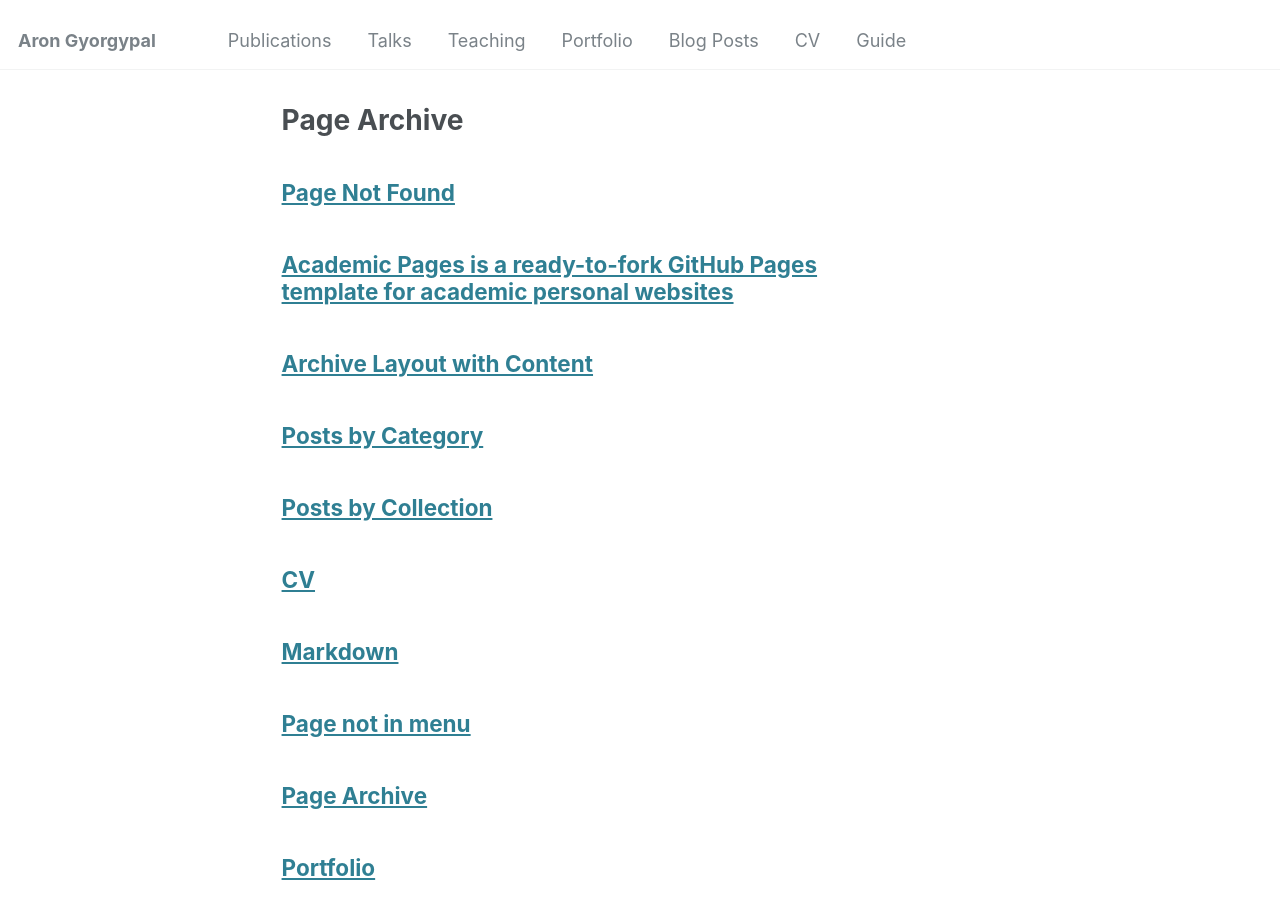
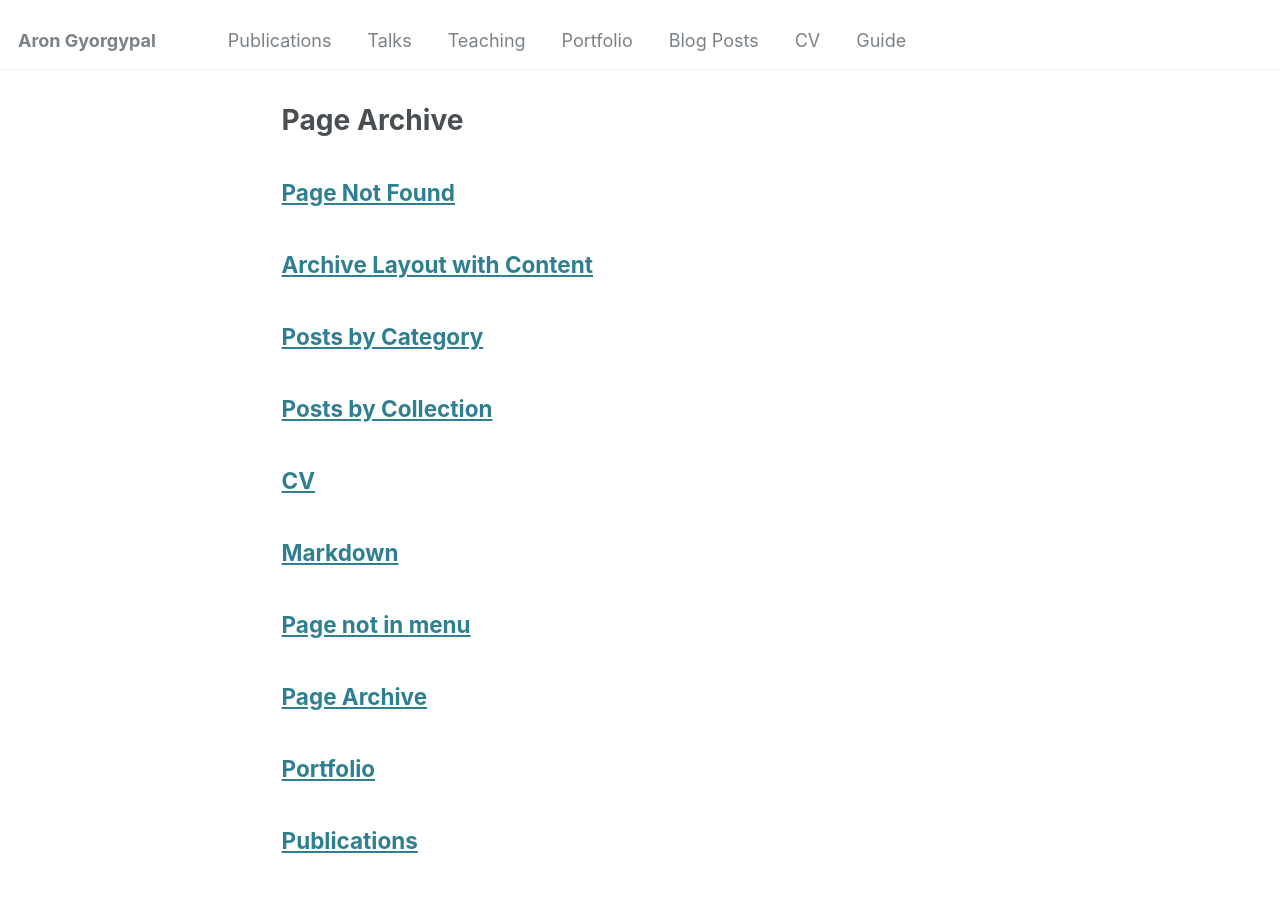
Before and after one commit to AGyorgypal/AGyorgypal.github.io, a Jekyll site: the page built from _pages/page-archive.html, in a window 1280 px wide and 900 px high. Built offline with Jekyll 4.4.1, drawn with Linux system fonts in a browser that asks for light colours.

Commit message:
Update about.md

```diff
--- a/_pages/about.md
+++ b/_pages/about.md
@@ -1,14 +1,3 @@
----
-permalink: /
-title: "Academic Pages is a ready-to-fork GitHub Pages template for academic personal websites"
-author_profile: true
-redirect_from:
-  - /about/
-  - /about.html
----
-
-About me
-======
 I am a T32 Post-doctoral research fellow at Harvard Medical School and Massachussets General Hospital, where I worked with [Robert M Anthony]([url](https://scholar.google.com/citations?user=3xN1qSIAAAAJ&hl=en&oi=ao)), and Michelle E. Conroy, at the Center for Immunology and Inflammatory Diseases. My research explores the role and regulation of IgG and IgE glycosylation in health and disease.
 
 Antibodies are complex: IgG is highly effective at triggering inflammation and is essential for defense from infections and cancer. Allergen-specific IgE is absolutely required for allergic symptoms and disease, yet not all individuals with allergen-specific IgE suffer from allergies. My work in the [Anthony lab ]([url](https://rmanthonylab.mgh.harvard.edu/))looks at unveiling the interplay between IgG and IgE antibdoies in health and disease with the overarching goal to development strategies that target and modulate glycans on antibodies to enabling antibody engineering in-vivo and ex-vivo to treat immunological disease such as cancer.
```
